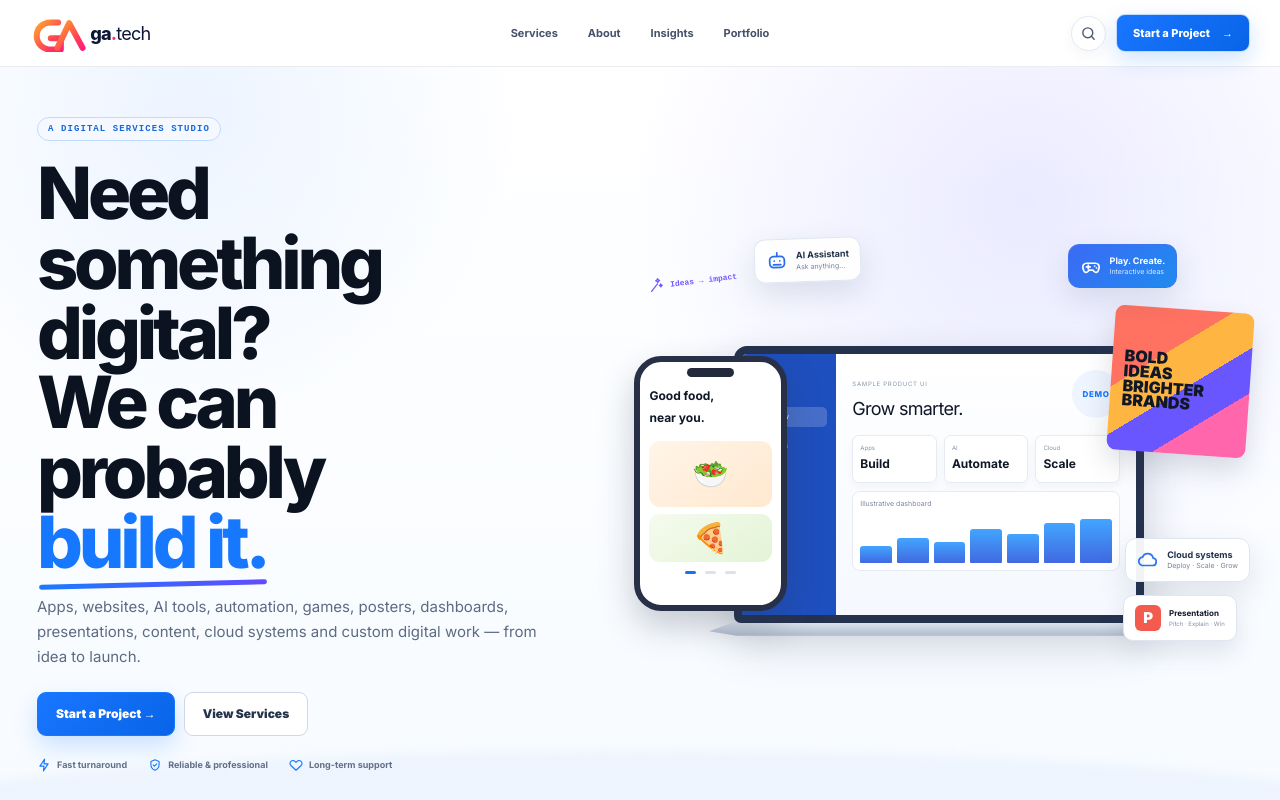
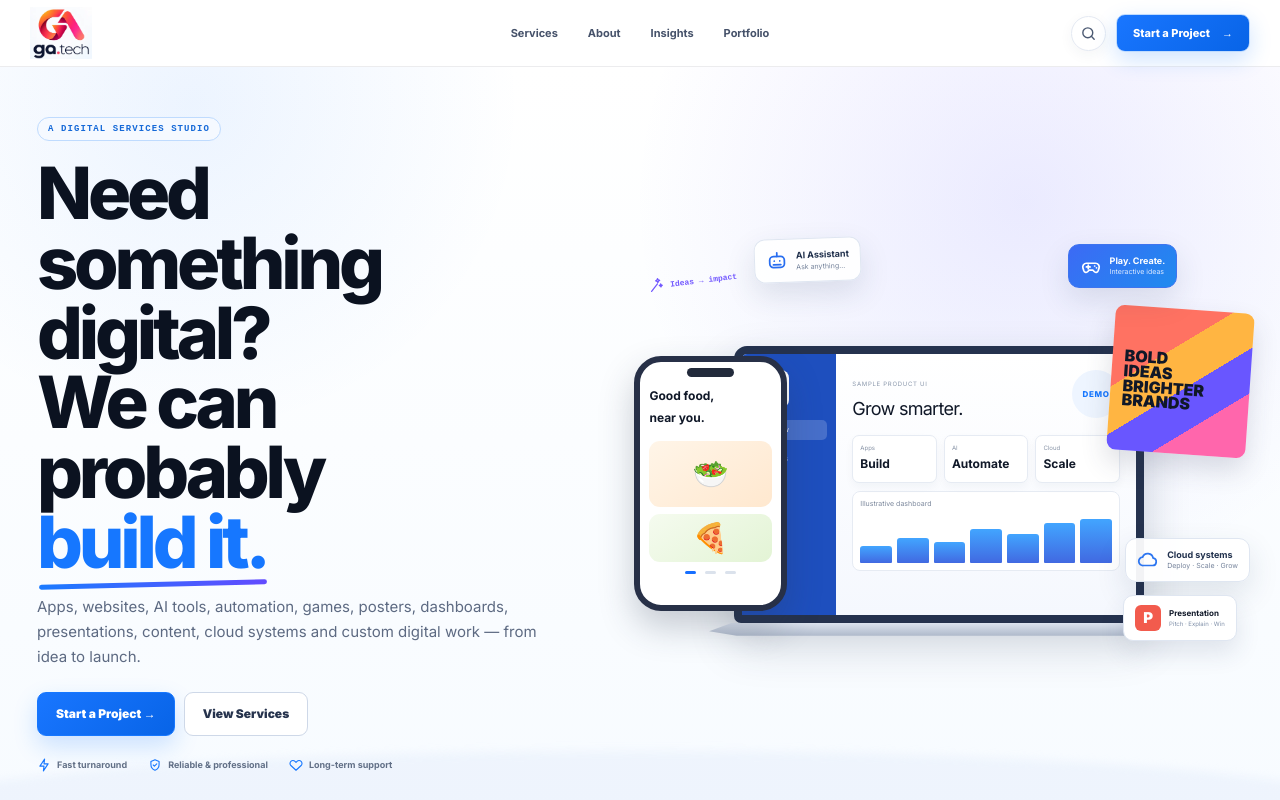
Before and after one commit to gauravanand-sudo/gaurav-portfolio, a Next.js app: page / in a window 1280 px wide. Shown: the top 800 px of the page. Built offline with nearby package versions, Linux system fonts and the light colour scheme.

Commit message:
Use uploaded ga.tech logo across the site

```diff
--- a/app/company.css
+++ b/app/company.css
@@ -82,3 +82,7 @@
 .company-footer-bottom>span:last-child{text-align:right}.legal-links{display:flex;gap:13px}.legal-links a{text-decoration:none;color:#98a2b3}.legal-links a:hover{color:#1677ff}
 @media(max-width:820px){.company-footer-grid{grid-template-columns:repeat(2,1fr)}.company-footer-bottom{grid-template-columns:1fr}.company-footer-bottom>span:last-child{text-align:left}.legal-links{justify-content:flex-start}}
 @media(max-width:520px){.company-footer-grid{grid-template-columns:1fr}}
+
+/* Keep the uploaded logo prominent in company navigation/footer */
+.company-footer-grid .footer-logo-image{height:64px}
+@media(max-width:600px){.company-footer-grid .footer-logo-image{height:54px}}
--- a/app/layout.tsx
+++ b/app/layout.tsx
@@ -22,9 +22,9 @@ export const metadata: Metadata = {
   ],
   alternates: { canonical: '/' },
   icons: {
-    icon: [{ url: '/brand/ga-tech-mark.svg', type: 'image/svg+xml' }],
-    shortcut: '/brand/ga-tech-mark.svg',
-    apple: '/brand/ga-tech-mark.svg',
+    icon: [{ url: '/brand/ga-tech-logo.webp', type: 'image/webp' }],
+    shortcut: '/brand/ga-tech-logo.webp',
+    apple: '/brand/ga-tech-logo.webp',
   },
   openGraph: {
     title: 'ga.tech — Digital Studio',
@@ -32,11 +32,13 @@ export const metadata: Metadata = {
     url: 'https://gauravanand.tech',
     siteName: 'ga.tech',
     type: 'website',
+    images: [{ url: '/brand/ga-tech-logo.webp', width: 360, height: 302, alt: 'ga.tech logo' }],
   },
   twitter: {
     card: 'summary_large_image',
     title: 'ga.tech — Digital Studio',
     description: 'Apps, AI, games, websites, graphics, content, cloud and custom digital work.',
+    images: ['/brand/ga-tech-logo.webp'],
   },
   robots: { index: true, follow: true },
 }
@@ -46,7 +48,7 @@ const organizationData = {
   '@type': 'Organization',
   name: 'ga.tech',
   url: 'https://gauravanand.tech',
-  logo: 'https://gauravanand.tech/brand/ga-tech-mark.svg',
+  logo: 'https://gauravanand.tech/brand/ga-tech-logo.webp',
   email: 'gaurav.anand54@gmail.com',
   description: 'Digital studio for apps, AI, automation, design, content, cloud and custom digital work.',
   contactPoint: {
--- a/app/page.tsx
+++ b/app/page.tsx
@@ -176,7 +176,7 @@ function HeroVisual() {
       <div className="hero-laptop">
         <div className="laptop-screen">
           <aside>
-            <div className="mini-logo"><img src="/brand/ga-tech-mark.svg" alt="" /></div>
+            <div className="mini-logo"><img src="/brand/ga-tech-logo.webp" alt="" /></div>
             <span className="active">Overview</span><span>Analytics</span><span>Projects</span><span>Clients</span><span>Settings</span>
           </aside>
           <div className="dashboard-body">
@@ -234,7 +234,7 @@ export default function Home() {
     '@type': 'ProfessionalService',
     name: 'ga.tech',
     url: 'https://gauravanand.tech',
-    logo: 'https://gauravanand.tech/brand/ga-tech-mark.svg',
+    logo: 'https://gauravanand.tech/brand/ga-tech-logo.webp',
     email: 'gaurav.anand54@gmail.com',
     areaServed: 'Worldwide',
     description: 'A digital studio for apps, websites, AI, automation, games, design, content, presentations, data and cloud work.',
@@ -427,7 +427,7 @@ export default function Home() {
               {['Custom solutions','Clear communication','Practical delivery','Long-term support'].map(item=><span key={item}><i><Icon name="check"/></i>{item}</span>)}
             </div>
             <div className="cta-illustration">
-              <div className="cta-laptop"><div className="cta-logo"><img src="/brand/ga-tech-mark.svg" alt="" /></div></div>
+              <div className="cta-laptop"><div className="cta-logo"><img src="/brand/ga-tech-logo.webp" alt="" /></div></div>
               <div className="cta-plant"><i/><i/><i/></div>
               <div className="cta-float-card"><Icon name="bulb" /><b>Build</b><span>Create</span><span>Grow</span></div>
             </div>
--- a/app/site-base.css
+++ b/app/site-base.css
@@ -77,3 +77,11 @@ a{color:inherit}section[id]{scroll-margin-top:72px}::selection{background:#dbeaf
   .brand-logo-image{height:31px}
   .footer-logo-image{height:36px}
 }
+
+/* Exact uploaded ga.tech logo */
+.brand-logo-image{height:52px;width:auto;object-fit:contain;display:block}
+.footer-logo-image{height:58px;width:auto;object-fit:contain;display:block}
+@media(max-width:560px){
+  .brand-logo-image{height:44px}
+  .footer-logo-image{height:50px}
+}
--- a/app/site-sections.css
+++ b/app/site-sections.css
@@ -110,3 +110,9 @@ linear-gradient(105deg,#eef6ff,#f6f2ff 58%,#e8efff);display:grid;grid-template-c
 .laptop-screen aside .mini-logo img{width:100%;height:100%;object-fit:contain;display:block}
 .cta-logo{padding:3px;background:#fff;overflow:hidden}
 .cta-logo img{width:100%;height:100%;object-fit:contain;display:block}
+
+/* Use the uploaded ga.tech logo inside illustrative product UI */
+.laptop-screen aside .mini-logo{width:38px;height:38px;padding:2px;background:#fff;border-radius:8px}
+.laptop-screen aside .mini-logo img{width:100%;height:100%;object-fit:contain}
+.cta-logo{width:42px;height:42px;left:52px;top:23px;padding:2px;background:#fff;border-radius:9px}
+.cta-logo img{width:100%;height:100%;object-fit:contain}
--- a/components/Footer.tsx
+++ b/components/Footer.tsx
@@ -6,7 +6,7 @@ export default function Footer() {
       <div className="site-shell company-footer-grid">
         <div>
           <Link href="/" className="footer-logo-row" aria-label="ga.tech home">
-            <img className="footer-logo-image" src="/brand/ga-tech-logo.svg" alt="ga.tech" />
+            <img className="footer-logo-image" src="/brand/ga-tech-logo.webp" alt="ga.tech" />
           </Link>
           <p className="company-footer-copy">Build · Automate · Create · Launch</p>
         </div>
--- a/components/Nav.tsx
+++ b/components/Nav.tsx
@@ -16,7 +16,7 @@ export default function Nav() {
     <nav className="site-nav">
       <div className="site-shell nav-inner">
         <Link href="/" className="brand-lockup" aria-label="ga.tech home">
-          <img className="brand-logo-image" src="/brand/ga-tech-logo.svg" alt="ga.tech" />
+          <img className="brand-logo-image" src="/brand/ga-tech-logo.webp" alt="ga.tech" />
         </Link>
         <div className="nav-links" aria-label="Primary navigation">
           {links.map((link) => <Link key={link.label} href={link.href} className="nav-link">{link.label}</Link>)}
```
Also changed, not shown: public/brand/ga-tech-logo.webp (added).
